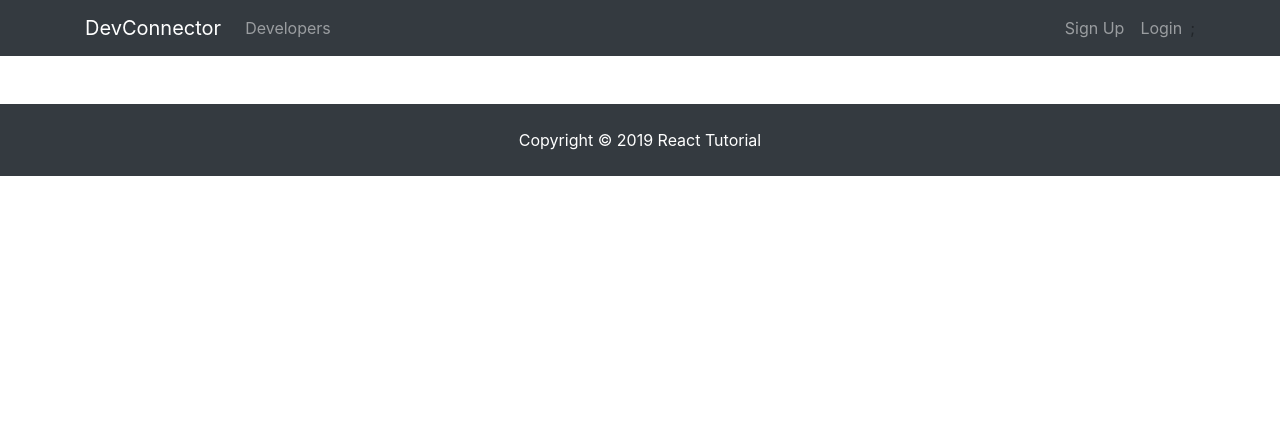
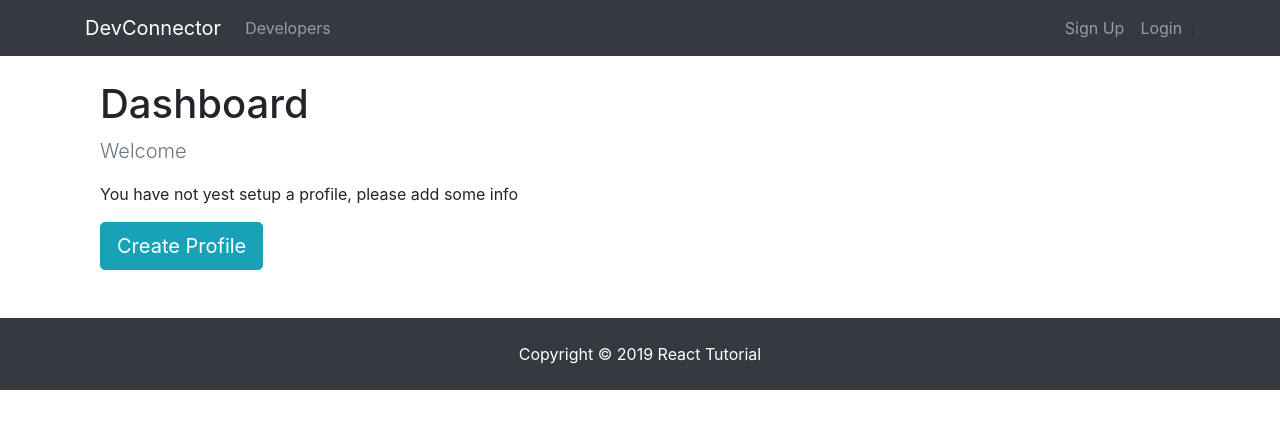
Before and after one commit to alexradtaut/ReactTutorial, a React (Create React App) app in the folder client/: page /dashboard in a window 1280 px wide. Shown: the top 428 px of the page. Built offline with nearby package versions, Linux system fonts and the light colour scheme; no server answers.

Commit message:
Loading Spinner Component

```diff
--- /dev/null
+++ b/client/src/components/common/Spinner.js
@@ -0,0 +1,14 @@
+import React from "react";
+import spinner from "./spinner.gif";
+
+export default function Spinner() {
+  return (
+    <div>
+      <img
+        src={spinner}
+        alt="Loading..."
+        style={{ width: "200px", margin: "auto", display: "block" }}
+      />
+    </div>
+  );
+}
--- a/client/src/components/dashboard/Dashboard.js
+++ b/client/src/components/dashboard/Dashboard.js
@@ -2,17 +2,65 @@
 import PropTypes from "prop-types";
 import { connect } from "react-redux";
 import { getCurrentProfile } from "../../actions/profileActions";
+import Spinner from "../common/Spinner";
+import { Link } from "react-router-dom";
 
 class Dashboard extends Component {
   componentDidMount() {
     this.props.getCurrentProfile();
   }
   render() {
-    return <div />;
+    const { user } = this.props.auth;
+    const { profile, loading } = this.props.profile;
+
+    let dashboardContent;
+
+    if (profile === null || loading) {
+      dashboardContent = <Spinner />;
+    } else {
+      // Check if logged in user has profile data
+      if (Object.keys(profile).length > 0) {
+        dashboardContent = <h4>To do: Display Profile</h4>;
+      } else {
+        // User is logged in but has no profile
+        dashboardContent = (
+          <div>
+            <p className="lead text-muted">Welcome {user.name}</p>
+            <p>You have not yest setup a profile, please add some info</p>
+            <Link to="/create-profile" className="btn btn-lg btn-info">
+              Create Profile
+            </Link>
+          </div>
+        );
+      }
+    }
+    return (
+      <div className="dashboard">
+        <div className="container">
+          <div className="row">
+            <div className="col-md-12">
+              <h1 className="dispaly-4">Dashboard</h1>
+              {dashboardContent}
+            </div>
+          </div>
+        </div>
+      </div>
+    );
   }
 }
 
+Dashboard.propTypes = {
+  getCurrentProfile: PropTypes.func.isRequired,
+  auth: PropTypes.object.isRequired,
+  profile: PropTypes.object.isRequired
+};
+
+const mapStateToProps = state => ({
+  profile: state.profile,
+  auth: state.auth
+});
+
 export default connect(
-  null,
+  mapStateToProps,
   { getCurrentProfile }
 )(Dashboard);
```
Also changed, not shown: client/src/actions/profileActions.js (+1 -6 lines), client/src/components/common/spinner.gif (added).
